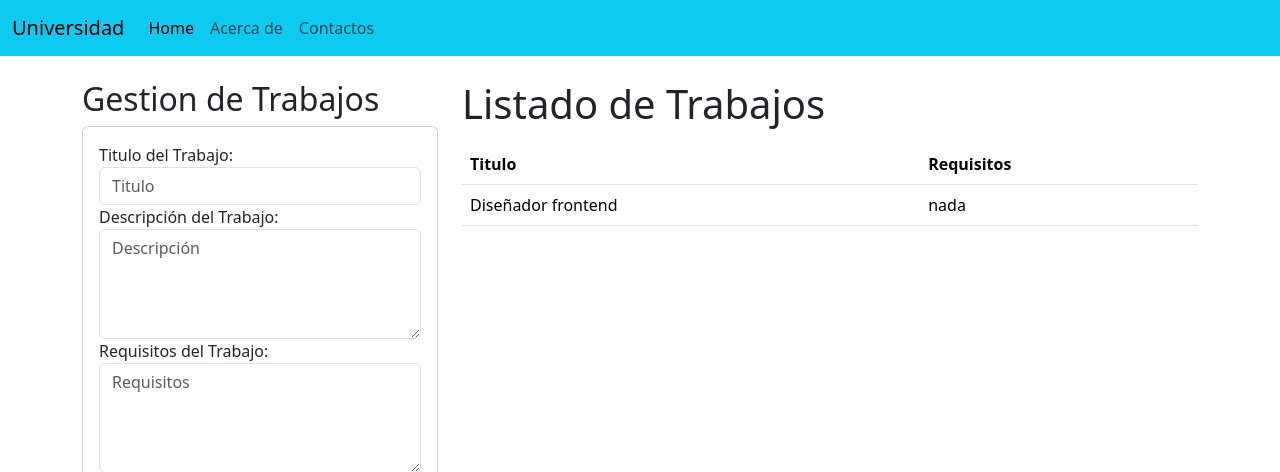
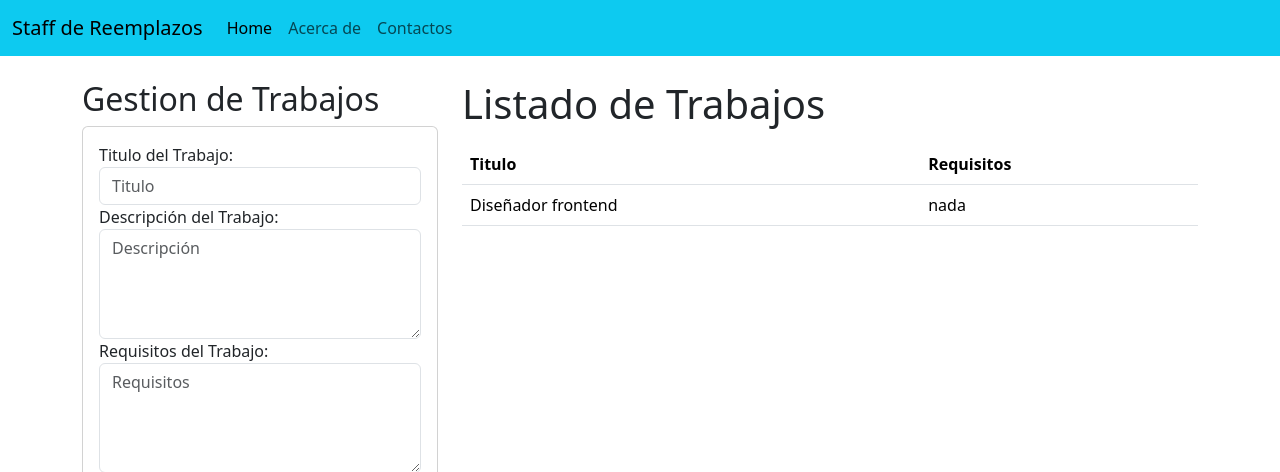
Before and after one commit to joaquinortiz1/App-Reemplazos, a Django app: page /solicitudes/ in a window 1280 px wide. Shown: the top 472 px of the page. Run offline with Django 4.2, Linux system fonts and the light colour scheme; data comes from the database, SQL or seed files in the repository.

Commit message:
line 10 commit

```diff
--- a/Aplicaciones/Trabajos/templates/base.html
+++ b/Aplicaciones/Trabajos/templates/base.html
@@ -7,7 +7,7 @@
 <body>
     <nav class="navbar navbar-expand-lg bg-info">
         <div class="container-fluid">
-            <a class="navbar-brand" href="#">Universidad</a>
+            <a class="navbar-brand" href="#">Staff de Reemplazos</a>
             <button class="navbar-toggler" type="button" data-bs-toggle="collapse" data-bs-target="#navbarNav" aria-controls="navbarNav" aria-expanded="false" aria-label="Toggle navigation">
                 <span class="navbar-toggler-icon"></span>
             </button>
```
